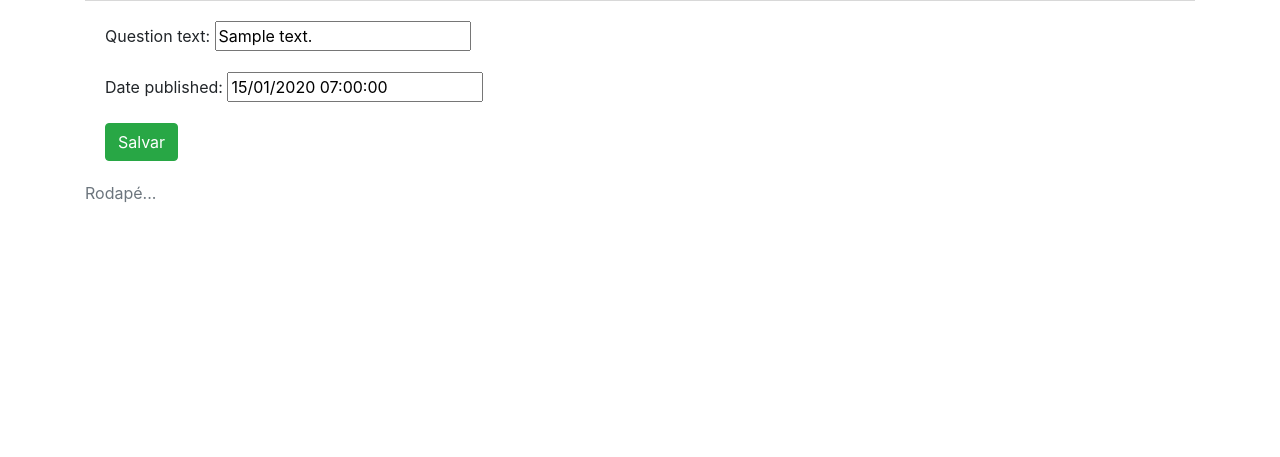
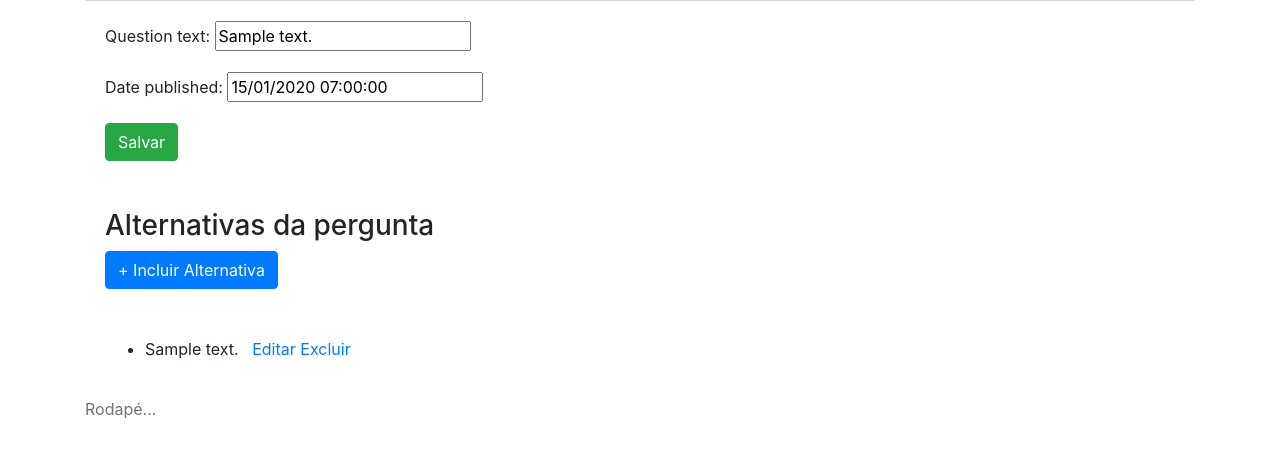
Before and after one commit to iamevehvieira/django-polls, a Django app: page /polls/pergunta/1/edit in a window 1280 px wide. Shown: the part 149-606 px from the top of the page. Run offline with Django 4.2, Linux system fonts and the light colour scheme; tables that the repository leaves empty hold one stand-in row (values such as "Sample post"); parts of the project's set-up code (start-up, migrations or seed data) failed here and were passed over; some libraries are stand-ins or nearby versions.

Commit message:
Registros com Relacionamento 1:N (Concluído)

```diff
--- a/my_site/urls.py
+++ b/my_site/urls.py
@@ -14,7 +14,6 @@ Including another URLconf
     1. Import the include() function: from django.urls import include, path
     2. Add a URL to urlpatterns:  path('blog/', include('blog.urls'))
 """
-from xml.etree.ElementInclude import include
 from django.contrib import admin
 from django.urls import include, path
 from django.conf import settings
--- a/polls/templates/polls/question_form.html
+++ b/polls/templates/polls/question_form.html
@@ -10,6 +10,29 @@
         {{ form.as_p }}
         <button type="submit" class="btn btn-success">Salvar</button>
     </form>
+    {% if object %}
+    <div class="mt-5">
+        <h3>Alternativas da pergunta</h3>
+        <a href="{% url 'choice_add' pk=object.id %}" class="btn btn-primary mb-5">
+            + Incluir Alternativa
+        </a>
+        <ul>
+            {% for choice in question_choices %}
+            <li>
+                {{ choice.choice_text }} &nbsp;
+                <a href="{% url 'choice_edit' pk=choice.id %}" class="link-secondary">
+                    Editar
+                </a>
+                <a href="{% url 'choice_delete' pk=choice.id %}" class="link-secondary">
+                    Excluir
+                </a>
+            </li>
+            {% empty %}
+            <li>Não existem alternativas para a pergunta</li>
+            {% endfor %}
+        </ul>
+    </div>
+    {% endif %}
 </div>
 </div>
 {% endblock %}
--- a/polls/urls.py
+++ b/polls/urls.py
@@ -12,4 +12,7 @@ urlpatterns = [
     path('pergunta/<int:pk>/show', views.QuestionDetailView.as_view(), name="poll_show"),
     path('pergunta/all', views.QuestionListView.as_view(), name="polls_all"),
     path('about-us', views.SobreTemplateView.as_view(), name="about_page"),
+    path('pergunta/<int:pk>/alternativa/add', views.ChoiceCreateView.as_view(), name="choice_add"),
+    path('alternativa/<int:pk>/edit', views.ChoiceUpdateView.as_view(), name="choice_edit"),
+    path('alternativa/<int:pk>/delete', views.ChoiceDeleteView.as_view(), name="choice_delete"),
 ]
--- a/polls/views.py
+++ b/polls/views.py
@@ -46,7 +46,7 @@ class QuestionCreateView(CreateView):
     model = Question
     template_name = 'polls/question_form.html'
     fields = ('question_text', 'pub_date', )
-    success_url = reverse_lazy('polls_list')
+    success_url = reverse_lazy('polls_all')
 
     def get_context_data(self, **kwargs):
         context = super(QuestionCreateView, self).get_context_data(**kwargs)
@@ -56,7 +56,7 @@ class QuestionCreateView(CreateView):
 
 class ChoiceCreateView(CreateView):
     model = Choice
-    template_name = 'poll/choice_form.html'
+    template_name = 'polls/choice_form.html'
     fields = ('choice_text', )
     success_message = 'Alternativa registrada com sucesso!'
 
```
Also changed, not shown: polls/templates/polls/choice_confirm_delete_form.html (+20 -0 lines), polls/templates/polls/choice_form.html (+15 -0 lines).
